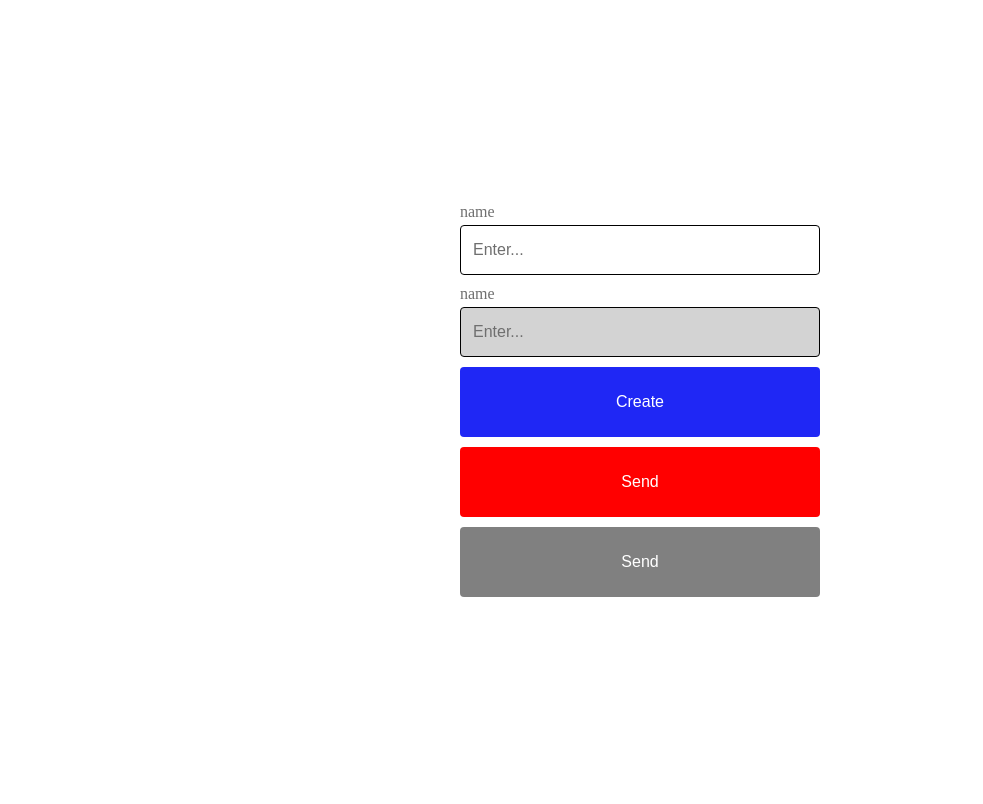
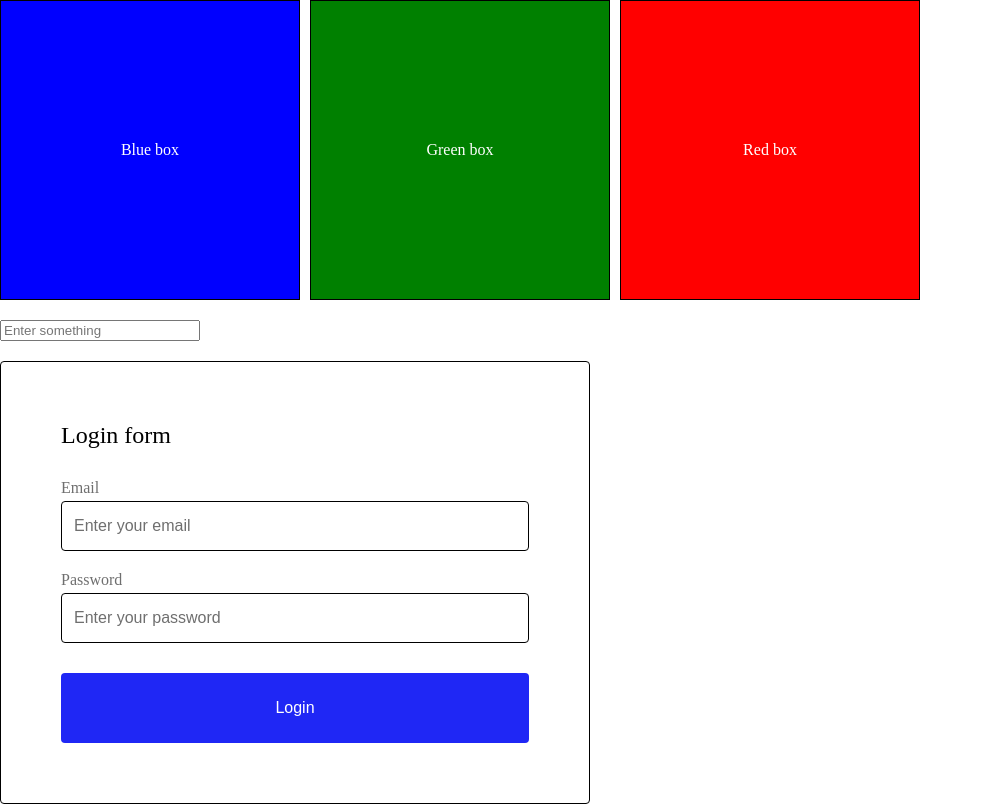
Before and after one commit to andriib77/react-cohort33-ts, a React (Create React App) app: page / in a window 1280 px wide. Shown: the whole page, without its empty margins (0-983 px from the left). Built offline with nearby package versions, Linux system fonts and the light colour scheme.

Commit message:
lesson 23 emotion

```diff
--- a/src/App.css
+++ /dev/null
@@ -1,5 +0,0 @@
-.App {
-  display: flex;
-  flex: 1;
-  flex-direction: column;
-}
--- a/src/App.tsx
+++ b/src/App.tsx
@@ -1,26 +1,27 @@
-import "./App.css";
+import GlobalStyles from "styles/GlobalStyles";
 
 //Lessons
-// import Lesson20 from "./lessons/Lesson20/Lesson20";
-// import Lesson21 from "./lessons/Lesson21/Lesson21";
-// import Lesson22 from "./lessons/Lesson22/Lesson22";
-
+import Lesson20 from "./lessons/Lesson20/Lesson20";
+import Lesson21 from "./lessons/Lesson21/Lesson21";
+import Lesson22 from "./lessons/Lesson22/Lesson22";
+import Lesson23 from "lessons/Lesson23/Lesson23";
 //Homeworks
-// import Homework20 from "./homeworks/Homework20/Homework20";
-// import Homework21 from "./homeworks/Homework21/Homework21";
+import Homework20 from "./homeworks/Homework20/Homework20";
+import Homework21 from "./homeworks/Homework21/Homework21";
 import Homework22 from "homeworks/Homework22/Homework22";
 
 function App() {
   return (
-    <div className="App">
+    <>
+      <GlobalStyles />
       {/* <Lesson20 /> */}
       {/* <Lesson21 /> */}
       {/* <Lesson22 /> */}
-      {/* Homeworks */}
+      <Lesson23 />
       {/* <Homework20 /> */}
       {/* <Homework21 /> */}
-      <Homework22 />
-    </div>
+      {/* <Homework22 /> */}
+    </>
   );
 }
 
--- a/src/components/Input/Input.tsx
+++ b/src/components/Input/Input.tsx
@@ -13,11 +13,15 @@ function Input({
   placeholder,
   label,
   type = "text",
+  value,
+  onChange,
 }: InputProps) {
   return (
     <InputComponentContainer>
       <InputComponentLabel htmlFor={id}>{label}</InputComponentLabel>
       <InputComponent
+        value={value}
+        onChange={onChange}
         disabled={disabled}
         name={name}
         id={id}
--- a/src/components/Input/styles.ts
+++ b/src/components/Input/styles.ts
@@ -27,4 +27,8 @@ export const InputComponent = styled.input`
   ::placeholder {
     color: #6f6f6f;
   }
+  &:hover {
+    border: ${({ disabled }) =>
+      disabled ? "1px solid black" : "1px solid #1f27f5"};
+  }
 `;
--- a/src/components/Input/types.ts
+++ b/src/components/Input/types.ts
@@ -1,3 +1,5 @@
+import { ChangeEvent } from "react";
+
 export interface InputProps {
   id: string;
   name: string;
@@ -5,4 +7,6 @@ export interface InputProps {
   label: string;
   type?: string;
   disabled?: boolean;
+  value: string;
+  onChange: (event: ChangeEvent<HTMLInputElement>) => void;
 }
--- a/src/index.css
+++ /dev/null
@@ -1,27 +0,0 @@
-* {
-  box-sizing: border-box;
-}
-
-body,
-html {
-  height: 100%;
-  margin: 0;
-  padding: 0;
-}
-
-h1,
-h2,
-h3,
-h4,
-h5,
-h6,
-p {
-  margin: 0;
-  padding: 0;
-}
-
-#root {
-  display: flex;
-  flex: 1;
-  height: 100%;
-}
--- a/src/index.tsx
+++ b/src/index.tsx
@@ -1,5 +1,4 @@
 import ReactDOM from "react-dom/client";
-import "./index.css";
 import App from "./App";
 import reportWebVitals from "./reportWebVitals";
 
--- /dev/null
+++ b/src/lessons/Lesson23/Lesson23.tsx
@@ -0,0 +1,43 @@
+import { useState, ChangeEvent } from "react";
+
+import LoginForm from "components/LoginForm/LoginForm";
+
+import {
+  Lesson23Wrapper,
+  ContainerWrapper,
+  BoxBlueContainer,
+  BoxGreenContainer,
+  BoxRedContainer,
+  InputComponent,
+} from "./styles";
+
+function Lesson23() {
+  // В этом стейте мы будем хранить значение для инпута в inputValue,
+  // а изменять это значение будем с помощью setInputValue,
+  // таким образом, наш инпут станет контролируемым
+  const [inputValue, setInputValue] = useState<string>("");
+
+  console.log(inputValue);
+
+  const onChangeInput = (event: ChangeEvent<HTMLInputElement>) => {
+    setInputValue(event.target.value);
+  };
+
+  return (
+    <Lesson23Wrapper>
+      <ContainerWrapper>
+        <BoxBlueContainer>Blue box</BoxBlueContainer>
+        <BoxGreenContainer>Green box</BoxGreenContainer>
+        <BoxRedContainer>Red box</BoxRedContainer>
+      </ContainerWrapper>
+      <InputComponent
+        onChange={onChangeInput}
+        value={inputValue}
+        placeholder="Enter something"
+      />
+      <LoginForm />
+    </Lesson23Wrapper>
+  );
+}
+
+export default Lesson23;
--- /dev/null
+++ b/src/lessons/Lesson23/styles.ts
@@ -0,0 +1,46 @@
+import styled from "@emotion/styled";
+import { css } from "@emotion/react";
+
+export const Lesson23Wrapper = styled.div`
+  display: flex;
+  flex-direction: column;
+  flex: 1;
+  gap: 20px;
+`;
+
+export const ContainerWrapper = styled.div`
+  display: flex;
+  gap: 10px;
+`;
+
+// Создаем шаблон для создания 3 разных контейнеров
+const commonBoxStyles = css`
+  display: flex;
+  align-items: center;
+  justify-content: center;
+  width: 300px;
+  height: 300px;
+  border: 1px solid black;
+  padding: 10px;
+  color: white;
+`;
+
+// Передаем каждому боксу commonBoxStyles
+export const BoxBlueContainer = styled.div`
+  ${commonBoxStyles};
+  background-color: blue;
+`;
+
+export const BoxRedContainer = styled.div`
+  ${commonBoxStyles};
+  background-color: red;
+`;
+
+export const BoxGreenContainer = styled.div`
+  ${commonBoxStyles};
+  background-color: green;
+`;
+
+export const InputComponent = styled.input`
+  width: 200px;
+`;
--- /dev/null
+++ b/src/styles/GlobalStyles.tsx
@@ -0,0 +1,37 @@
+import { Global, css } from "@emotion/react";
+
+const globalStyles = css`
+  * {
+    box-sizing: border-box;
+  }
+
+  body,
+  html {
+    height: 100%;
+    margin: 0;
+    padding: 0;
+  }
+
+  h1,
+  h2,
+  h3,
+  h4,
+  h5,
+  h6,
+  p {
+    margin: 0;
+    padding: 0;
+  }
+
+  #root {
+    display: flex;
+    flex: 1;
+    height: 100%;
+  }
+`;
+
+function GlobalStyles() {
+  return <Global styles={globalStyles} />;
+}
+
+export default GlobalStyles;
```
